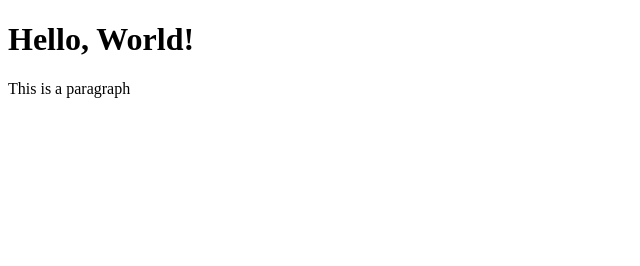
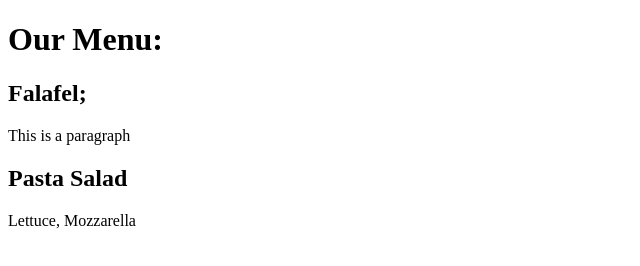
Before and after one commit to Emmanu31la/Html-Practice, a plain HTML site: page index.html in a window 1280 px wide. Shown: the whole page, without its empty margins (0-640 px from the left). Drawn offline with Linux system fonts and the light colour scheme.

Commit message:
Update
-Changed Title in head tag  to 'Little Lemon Restaurant.'
-Added menu structure
-Added ingredients
-created new page for location

```diff
--- a/index.html
+++ b/index.html
@@ -2,10 +2,13 @@
 <html>
     <head>
         <meta charset="UTF-8">
-        <title>My Website</title>
+        <title>Little Lemon Restaurant</title>
     </head>
     <body>
-        <h1>Hello, World!</h1>
+        <h1>Our Menu:</h1>
+        <h2>Falafel;</h2>
         <p>This is a paragraph</p>
+        <h2>Pasta Salad</h2>
+        <p>Lettuce, Mozzarella</p>
     </body>
 </html>
```
Also changed, not shown: location.html (+2 -2 lines).
